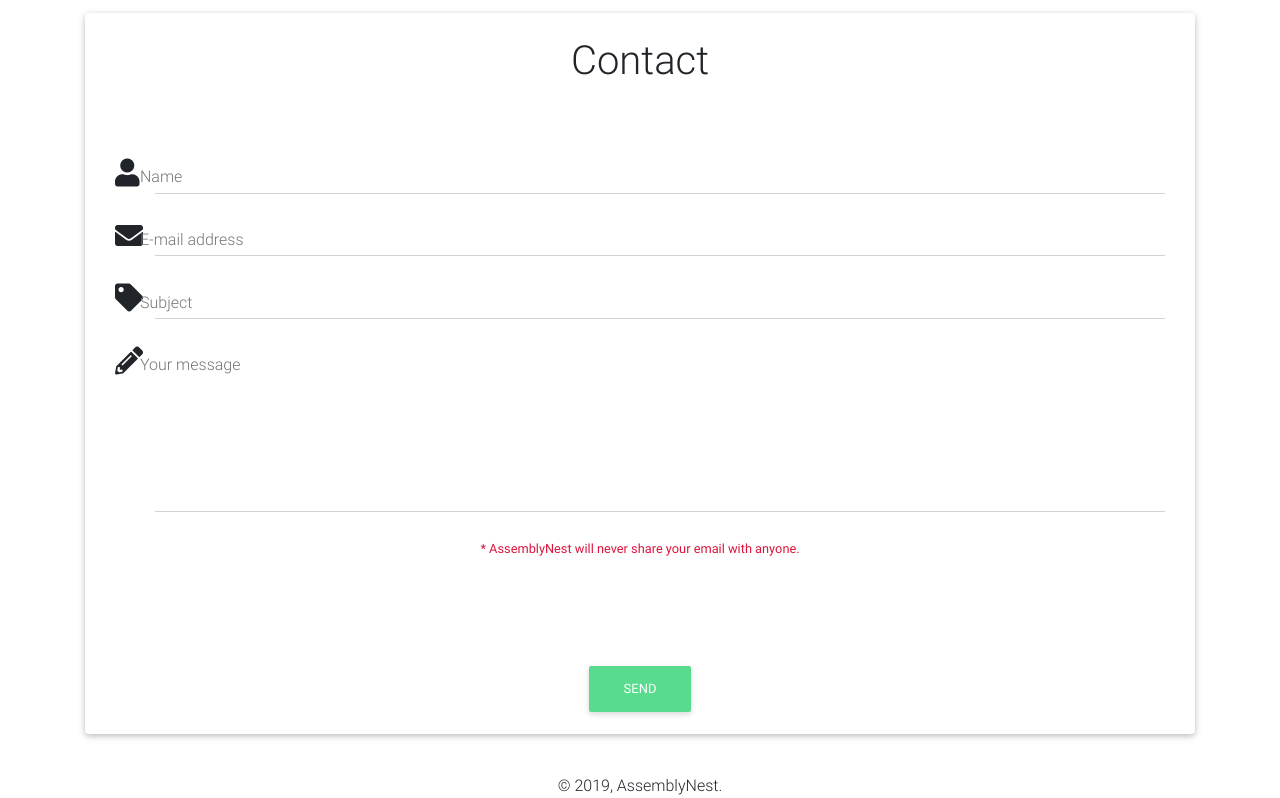
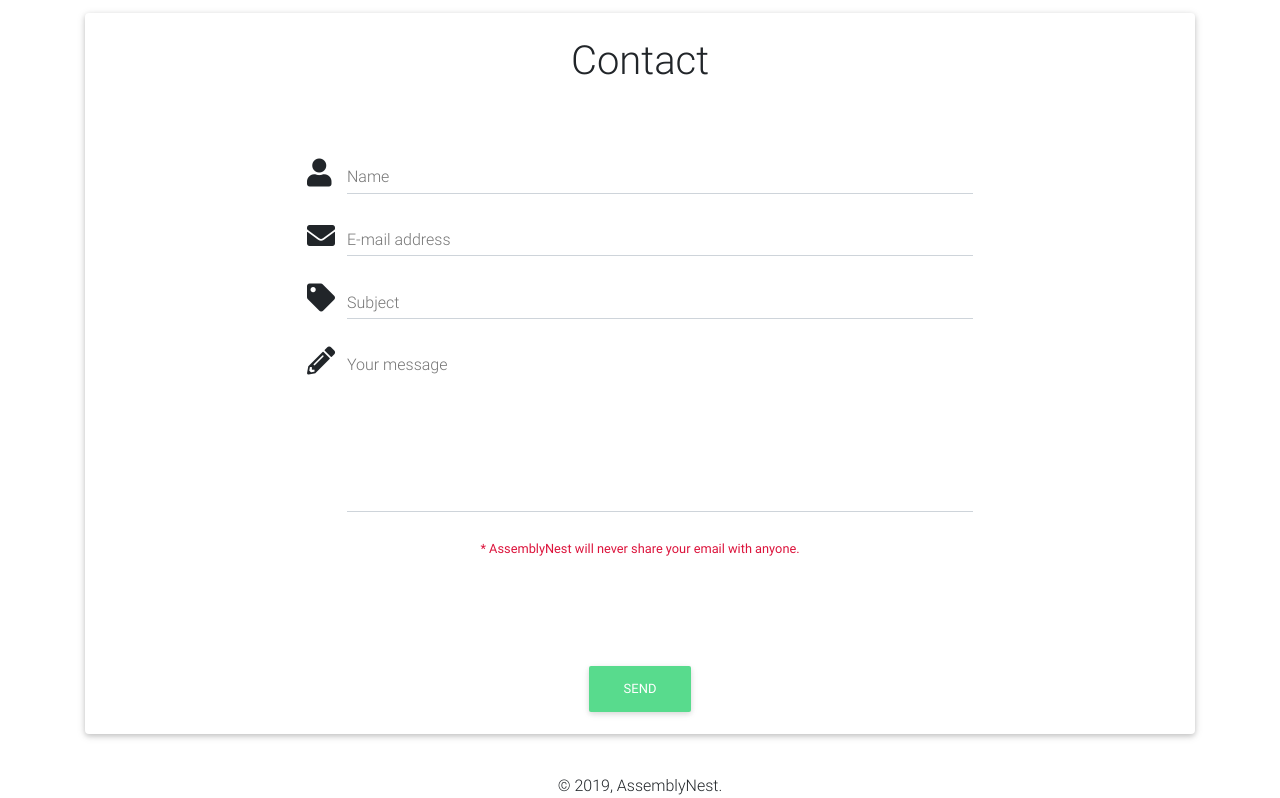
Before and after one commit to AssemblyNest/AssemblyNestWebsite, a plain HTML site: page index.html in a window 1280 px wide. Shown: the part 4645-5443 px from the top of the page. Drawn offline with Linux system fonts and the light colour scheme.

Commit message:
now working

```diff
--- a/css/assemblynest.css
+++ b/css/assemblynest.css
@@ -6,10 +6,9 @@ h1, h2, h3, h4, h5, h6 {
     text-align: center;
 }
 .md-form{
-    margin-left: 15px;
-    margin-right: 15px;
-    padding-left: 15px;
-    padding-right: 15px;
+    margin-left: 20%;
+    margin-right: 20%;
+
 }
 .hidden{
     visibility: hidden;
```
